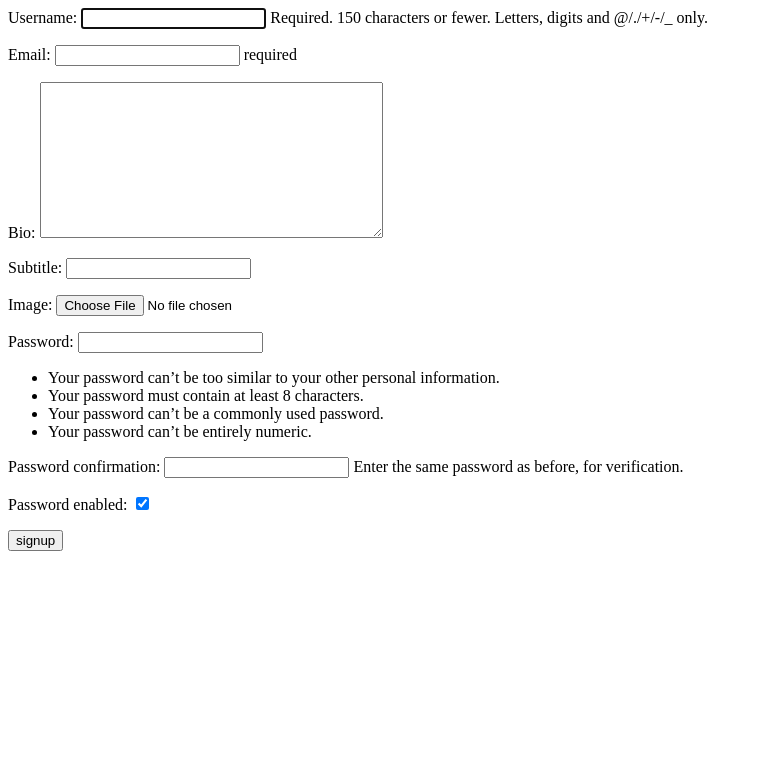
After one commit to Nvn-One-Eyed-Eagle/localrepo, a Django app: page /accounts/ in a window 1280 px wide. The commit adds this page. Shown: the top 783 px of the page, without its empty margins (0-762 px from the left). Run offline with Django 5.2, Linux system fonts and the light colour scheme.

Commit message:
signup form created

```diff
--- /dev/null
+++ b/authentication/forms.py
@@ -0,0 +1,10 @@
+from django import forms
+from django.contrib.auth.forms import UserCreationForm
+from .models import Author
+
+class AuthorSignupForm(UserCreationForm):
+    email = forms.EmailField(max_length=200, help_text="required")
+
+    class Meta:
+        model = Author
+        fields = ("username", "email", "bio", "subtitle", "image", "password1", "password2", "password_enabled")
--- a/authentication/models.py
+++ b/authentication/models.py
@@ -2,4 +2,7 @@ from django.db import models
 from django.contrib.auth.models import AbstractUser
 
 class Author(AbstractUser):
-    bio = models.TextField("max_length = 200")
+    bio = models.TextField()
+    subtitle = models.CharField(max_length=200, blank=True)
+    image = models.ImageField(upload_to='author_images/', blank=True, null=True)
+    password_enabled = models.BooleanField(default=True)
--- /dev/null
+++ b/authentication/templates/signup.html
@@ -0,0 +1,14 @@
+
+<html lang="en">
+<head>
+    <meta charset="UTF-8">
+    <meta name="viewport" content="width=device-width, initial-scale=1.0">
+    <title>Document</title>
+</head>
+<body>
+    <form action="" method="post" enctype = "multipart/form-data">
+        {% csrf_token %} {{form.errors}} {{form.as_p}}
+        <button type="submit">signup</button>
+    </form>
+</body>
+</html>
--- /dev/null
+++ b/authentication/urls.py
@@ -0,0 +1,5 @@
+from django.urls import path
+from .views import signup
+urlpatterns=[
+    path("",signup, name = "signup"),
+]
--- a/authentication/views.py
+++ b/authentication/views.py
@@ -1,3 +1,14 @@
-from django.shortcuts import render
-
+from django.shortcuts import render, redirect
+from .forms import AuthorSignupForm
 # Create your views here.
+def signup(request):
+    if request.POST:
+        form = AuthorSignupForm(request.POST, request.POST )
+        if form.is_valid():
+            form.save()
+            return redirect ("login")
+        else :
+            return render(request, "signup.html", {"form": form})
+    else:
+        form = AuthorSignupForm()
+        return render(request, "signup.html", {"form": form})
--- a/first_project/settings.py
+++ b/first_project/settings.py
@@ -103,6 +103,7 @@ AUTH_PASSWORD_VALIDATORS = [
 
 AUTH_USER_MODEL = 'authentication.Author'
 LOGIN_REDIRECT_URL = "/news/"
+EMAIL_BACKEND = 'django.core.mail.backends.console.EmailBackend'
 
 # Internationalization
 # https://docs.djangoproject.com/en/5.2/topics/i18n/
--- a/first_project/urls.py
+++ b/first_project/urls.py
@@ -22,5 +22,6 @@ from django.conf.urls.static import static
 urlpatterns = [
     path('admin/', admin.site.urls),
     path("news/", include("news.urls")),
-    path("auth/",include ("django.contrib.auth.urls"))
+    path("auth/",include ("django.contrib.auth.urls")),
+    path("accounts/", include("authentication.urls"))
 ]+ static(settings.MEDIA_URL, document_root=settings.MEDIA_ROOT)
--- a/templates/registration/login.html
+++ b/templates/registration/login.html
@@ -17,5 +17,6 @@
         <input type="submit" value = "login">
         <input type="Hidden" name="next" value={{next}}>
     </form>
+    <a href="{% url  "password_reset" %}">Forget password</a>
 </body>
 </html>
--- /dev/null
+++ b/templates/registration/password_reset_email.html
@@ -0,0 +1,4 @@
+someone requested to reset your password for the account :
+{{email}}
+Here is the link to reset it :
+<a href="{{ protocol }}://{{ domain }}{% url 'password_reset_confirm' uidb64=uid token=token %}">Reset your password</a>
```
Also changed, not shown: templates/registration/password_reset_complete.html (added, +12 -0 lines), templates/registration/password_reset_confirm.html (added, +23 -0 lines), templates/registration/password_reset_done.html (added, +10 -0 lines), templates/registration/password_reset_form.html (added, +14 -0 lines), authentication/migrations/0003_author_image_author_password_enabled_author_subtitle_and_more.py (added), db.sqlite3.
